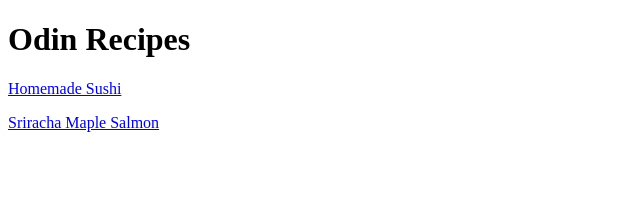
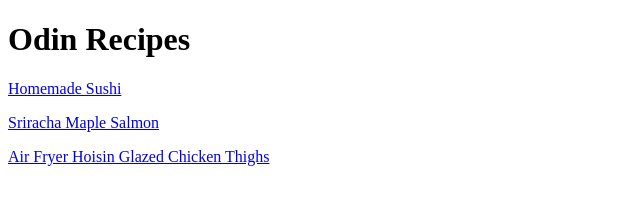
Before and after one commit to kbilly1/project-recipes, a plain HTML site: page index.html in a window 1280 px wide. Shown: the whole page, without its empty margins (0-640 px from the left). Drawn offline with Linux system fonts and the light colour scheme.

Commit message:
Add third recipe page, air fryer chicken thigh

```diff
--- a/index.html
+++ b/index.html
@@ -10,5 +10,6 @@
 
     <p><a href="recipes/sushi.html">Homemade Sushi</a></p>
     <p><a href="recipes/salmon.html">Sriracha Maple Salmon</a></p>
+    <p><a href="recipes/chicken.html"> Air Fryer Hoisin Glazed Chicken Thighs</a></p>
 </body>
 </html>
```
